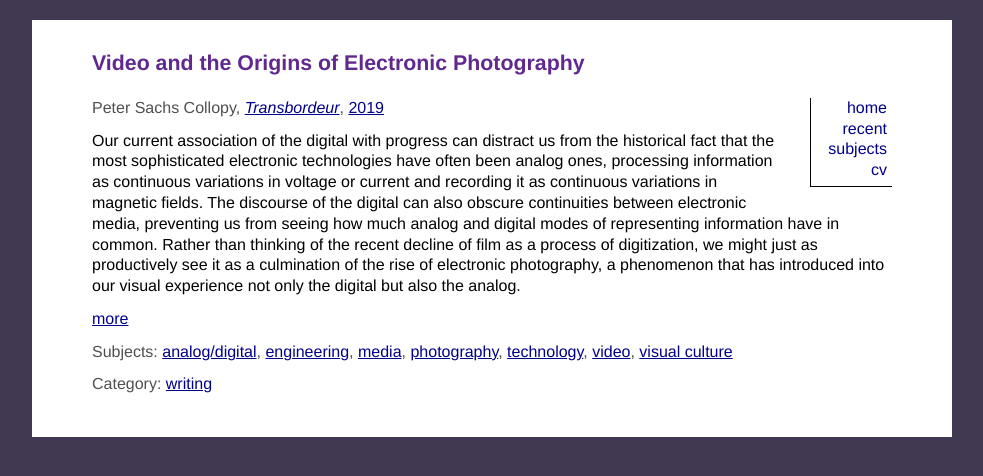
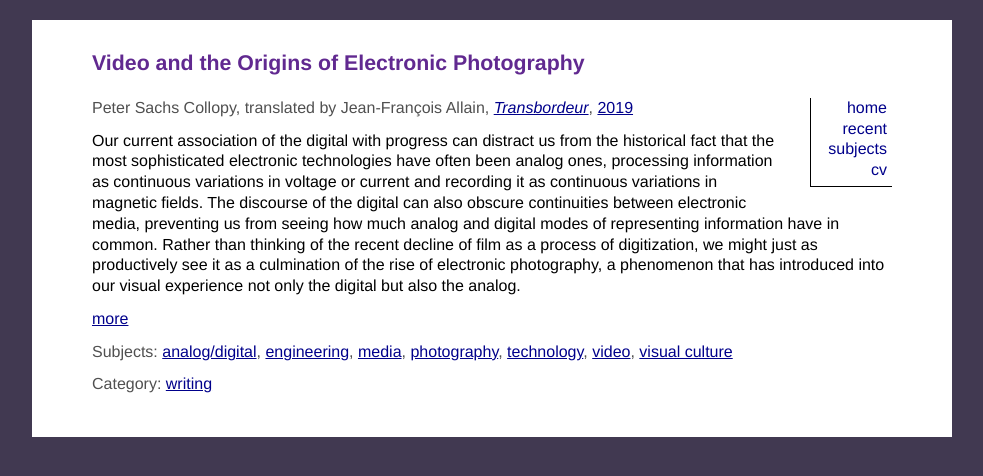
Before and after one commit to collopy/collopy.github.io, a Jekyll site: the page built from writing/_posts/2019-01-01-electronic-photography.md, in a window 1280 px wide. Shown: the top 476 px of the page, without its empty margins (148-1131 px from the left). Built offline with Jekyll 4.4.1, drawn with Linux system fonts in a browser that asks for light colours.

Commit message:
Added translator

```diff
--- a/_layouts/post.html
+++ b/_layouts/post.html
@@ -3,7 +3,7 @@ layout: default
 ---
 
 <div class="metadata">
-  {% if page.format %}{{ page.format }} by {% endif %}{% if page.collaborators %}{% for collaborator in page.collaborators %}{{ collaborator }}{% if page.collaborators.size > 1 %}, {% endif %}{% endfor %} and {% endif %}{{ site.author }}{% if page.publication %}, {% if page.publication-link %}<a href="{{ page.publication-link }}">{% endif %}<cite>{{ page.publication }}</cite>{% if page.publication-link %}</a>{% endif %}{% if page.publisher %} ({{ page.publisher }}){% endif %}{% elsif page.venue %}, {% if page.venue-link %}<a href="{{ page.venue-link }}">{% endif %}{{ page.venue }}{% if page.venue-link %}</a>{% endif %}{% endif %}, <a href="/{{ page.date | date: "%Y" }}/">{{ page.date | date: "%Y" }}</a>
+  {% if page.format %}{{ page.format }} by {% endif %}{% if page.collaborators %}{% for collaborator in page.collaborators %}{{ collaborator }}{% if page.collaborators.size > 1 %}, {% endif %}{% endfor %} and {% endif %}{{ site.author }}{% if page.translator %}, translated by {{ page.translator }}{% endif %}{% if page.publication %}, {% if page.publication-link %}<a href="{{ page.publication-link }}">{% endif %}<cite>{{ page.publication }}</cite>{% if page.publication-link %}</a>{% endif %}{% if page.publisher %} ({{ page.publisher }}){% endif %}{% elsif page.venue %}, {% if page.venue-link %}<a href="{{ page.venue-link }}">{% endif %}{{ page.venue }}{% if page.venue-link %}</a>{% endif %}{% endif %}, <a href="/{{ page.date | date: "%Y" }}/">{{ page.date | date: "%Y" }}</a>
 </div>
 
 {{ content }}
```
Also changed, not shown: 1 other file.
